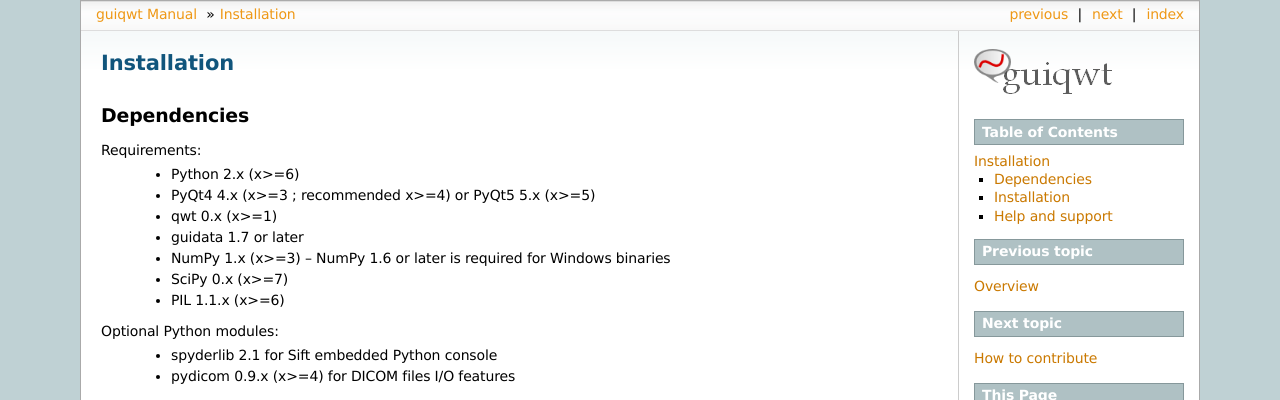
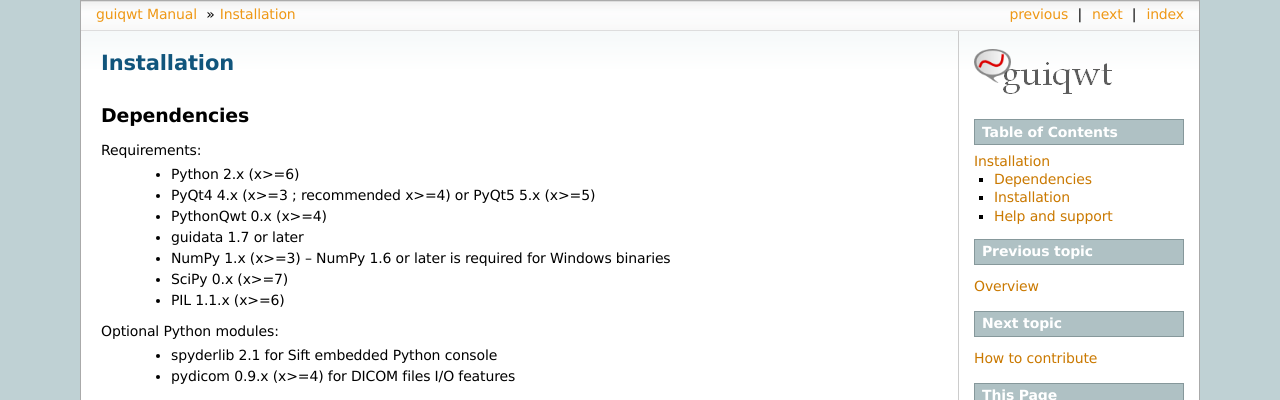
Before and after one commit to PlotPyStack/guiqwt, a Sphinx documentation site: the page built from doc/installation.rst, in a window 1280 px wide. Shown: the top 400 px of the page. Built offline with Sphinx 7.4.7, drawn with Linux system fonts in a browser that asks for light colours.

Commit message:
Updated dependencies

```diff
--- a/doc/installation.rst
+++ b/doc/installation.rst
@@ -7,7 +7,7 @@
 Requirements:
     * Python 2.x (x>=6)
     * PyQt4 4.x (x>=3 ; recommended x>=4) or PyQt5 5.x (x>=5)
-    * qwt 0.x (x>=1)
+    * PythonQwt 0.x (x>=4)
     * guidata 1.7 or later
     * NumPy 1.x (x>=3) -- NumPy 1.6 or later is required for Windows binaries
     * SciPy 0.x (x>=7)
--- a/setup.py
+++ b/setup.py
@@ -126,7 +126,7 @@
                     get_package_data(LIBNAME, ('.png', '.svg', '.mo', '.dcm',
                                                '.ui'))},
       requires=["PyQt4 (>4.3)", "NumPy (>=1.3)", "SciPy (>=0.7)",
-                "guidata (>=1.7.0)", "PythonQwt (>=0.3.0)", "PIL (>=1.1.6)"],
+                "guidata (>=1.7.0)", "PythonQwt (>=0.4.0)", "PIL (>=1.1.6)"],
       scripts=SCRIPTS,
       ext_modules=[Extension(LIBNAME+'.histogram2d',
                              [join('src', 'histogram2d.c')],
```
